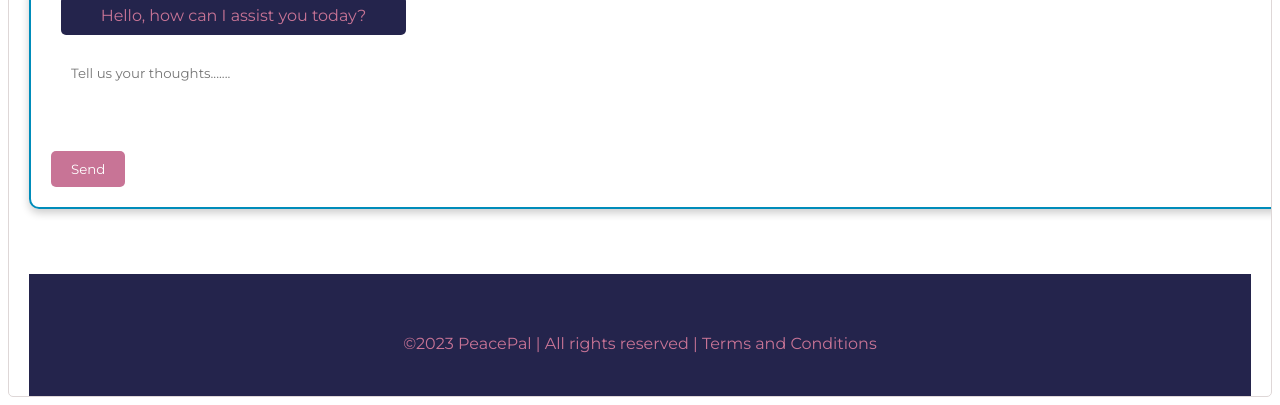
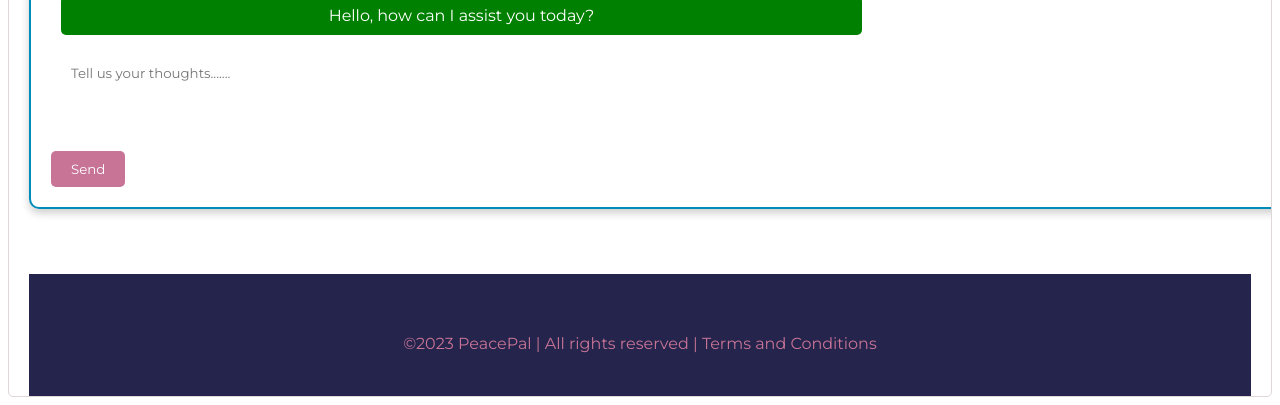
Before and after one commit to DOPExVibhu/PeacePal, a Flask app: page / in a window 1280 px wide. Shown: the part 448-853 px from the top of the page. Run offline with Flask 3, Linux system fonts and the light colour scheme.

Commit message:
Update index.css

```diff
--- a/static/CSS/index.css
+++ b/static/CSS/index.css
@@ -38,9 +38,9 @@ h4 {
 }
 
 .bot-message {
-    background: #24244C;
-    color: #C87496;
-    width: 25%;
+    background: green;
+    color: white;
+    width: 55%;
     text-align: center;
 }
 
```
Also changed, not shown: other parts of static/CSS/index.css (+1 -1 lines).
